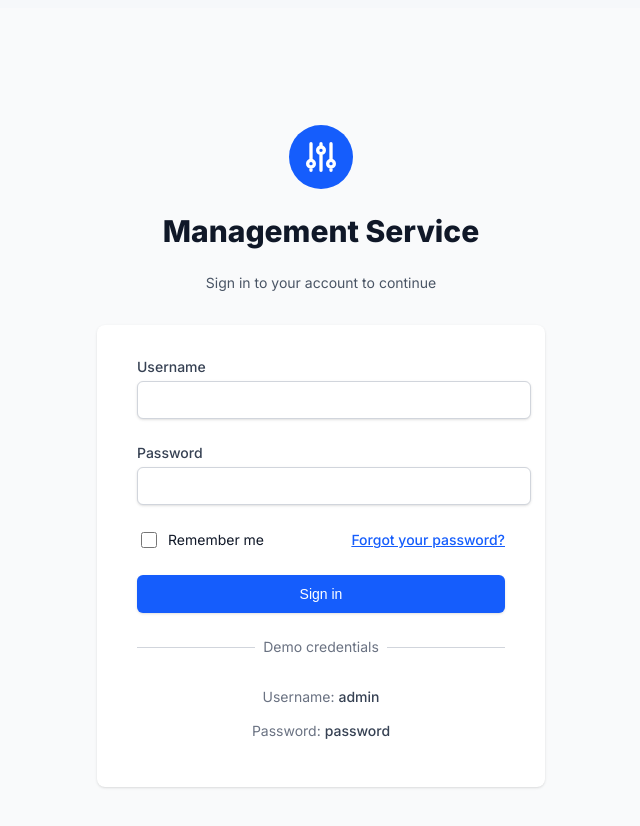
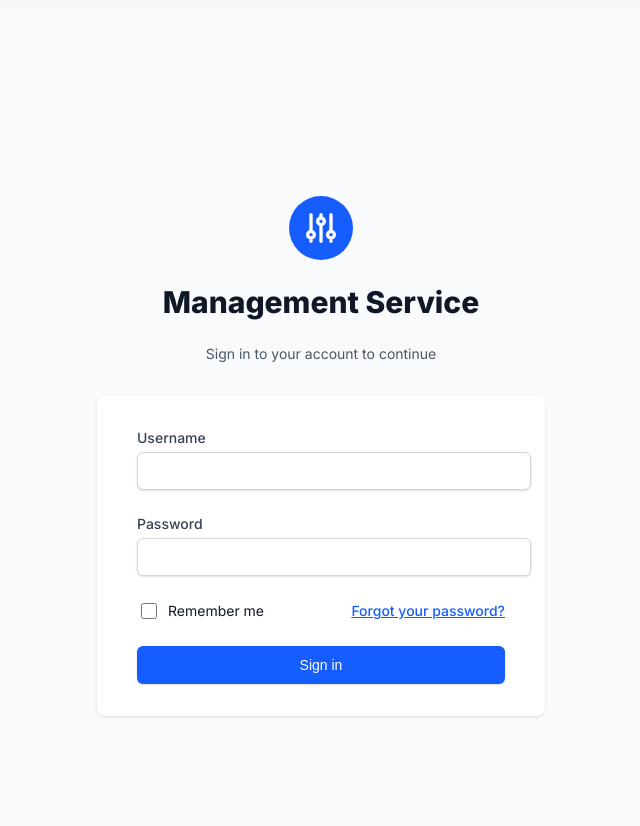
Before and after one commit to LBukai/mng_sercice, a Next.js app: page /login in a window 1280 px wide. Shown: the top 826 px of the page, without its empty margins (319-959 px from the left). Built offline with nearby package versions, Linux system fonts and the light colour scheme.

Commit message:
project role banner fix

```diff
--- a/app/login/page.tsx
+++ b/app/login/page.tsx
@@ -171,22 +171,6 @@ export default function LoginPage() {
             </div>
           </form>
 
-          <div className="mt-6">
-            <div className="relative">
-              <div className="absolute inset-0 flex items-center">
-                <div className="w-full border-t border-gray-300" />
-              </div>
-              <div className="relative flex justify-center text-sm">
-                <span className="px-2 bg-white text-gray-500">Demo credentials</span>
-              </div>
-            </div>
-            <div className="mt-4 flex justify-center">
-              <div className="max-w-md text-center text-sm text-gray-500">
-                <p>Username: <span className="font-medium text-gray-700">admin</span></p>
-                <p>Password: <span className="font-medium text-gray-700">password</span></p>
-              </div>
-            </div>
-          </div>
         </div>
       </div>
     </div>
--- a/app/my-projects/page.tsx
+++ b/app/my-projects/page.tsx
@@ -27,7 +27,7 @@ export default function MyProjectsPage() {
       <PageHeader title="My Projects" />
 
       <div className="bg-white rounded-lg shadow-md p-6">
-        {userProjects.length > 0 ? (
+        {userProjects && userProjects.length > 0 ? (
           <div className="grid gap-6 md:grid-cols-2 lg:grid-cols-3">
             {userProjects.map((userProject, index) => (
               <div
```
